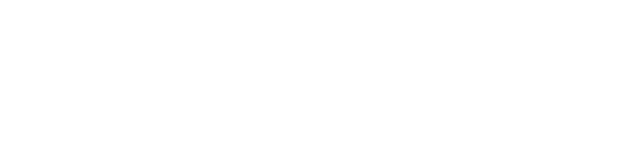
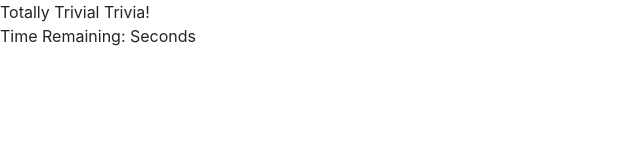
Before and after one commit to MarcM987/TriviaGame, a plain HTML site: page index.html in a window 1280 px wide. Shown: the whole page, without its empty margins (0-640 px from the left). Drawn offline with nearby package versions, Linux system fonts and the light colour scheme.

Commit message:
basic html structure created

```diff
--- a/index.html
+++ b/index.html
@@ -9,6 +9,13 @@
     </head>
 
     <body>
+        <div id="wrapper">
+            <div id="title">Totally Trivial Trivia!</div>
+
+            <div>Time Remaining: <span id="time"></span> Seconds</div>
+            <div id="question"></div>
+
+        </div>
 
 
         <script type="text/javascript" src="https://cdnjs.cloudflare.com/ajax/libs/jquery/3.2.1/jquery.min.js"></script>
```
